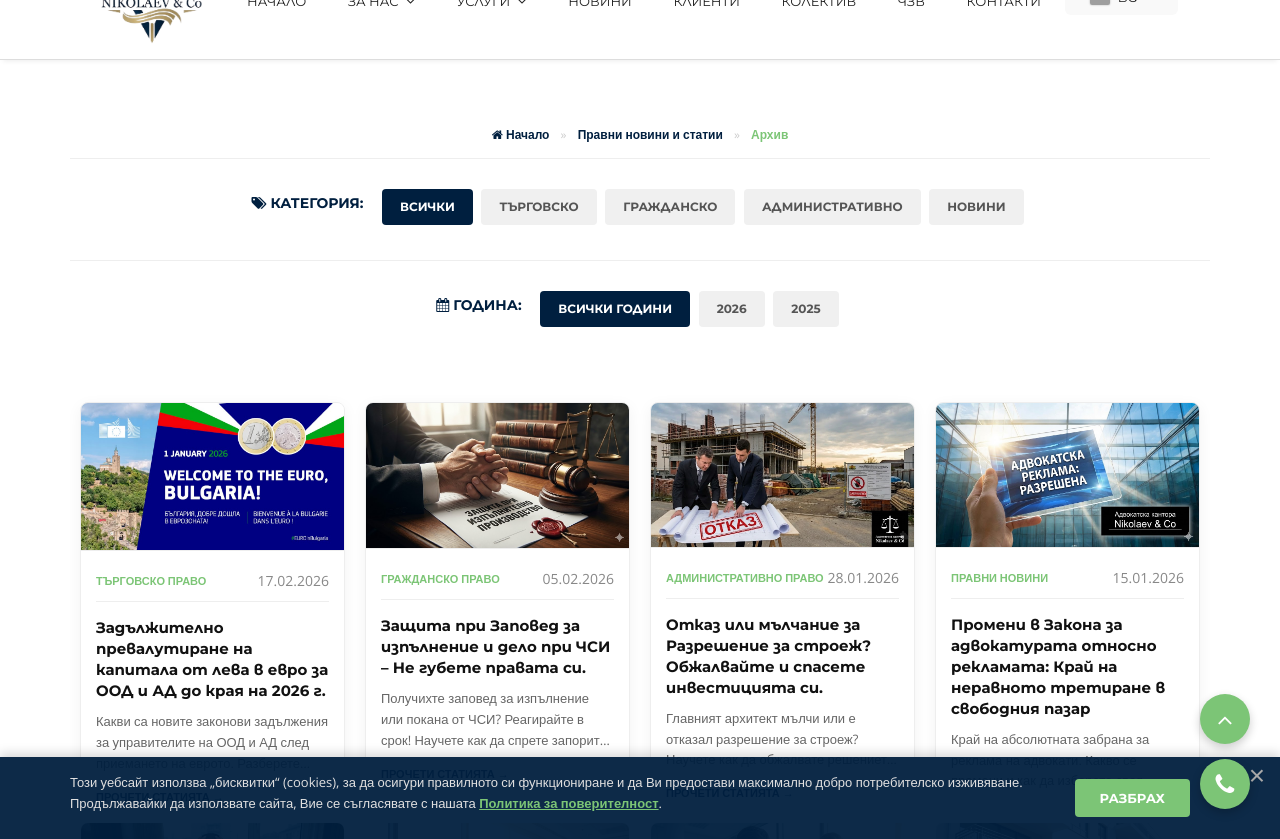
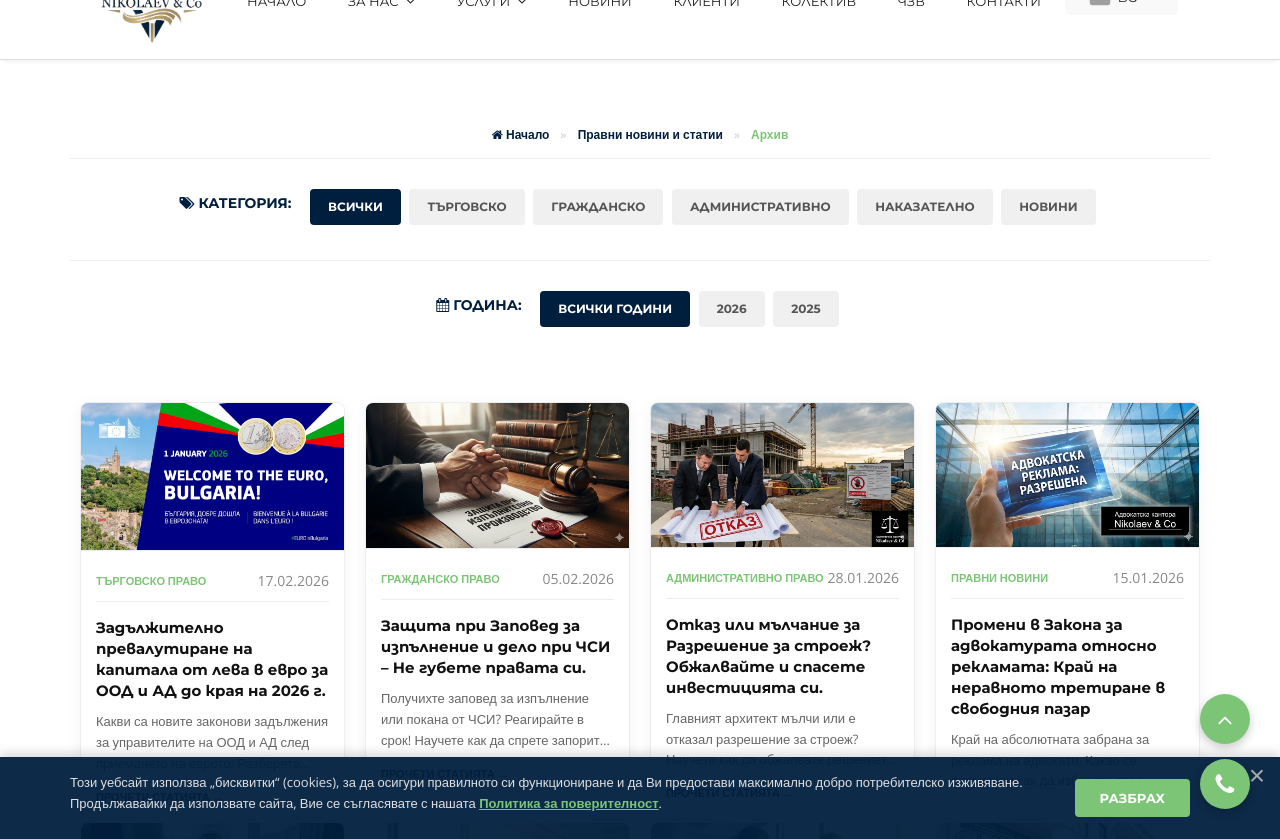
Before and after one commit to NikolaiNikolaev/law-page, a Jekyll site: the page built from novini/arhiv.html, in a window 1280 px wide and 900 px high, scrolled down 379 px, cut to the strip 61-900 px from the top of the window. Built offline with Jekyll 4.4.1, drawn with Linux system fonts in a browser that asks for light colours; grey boxes are pictures that could not be loaded.

Commit message:
Update arhiv.html

```diff
--- a/novini/arhiv.html
+++ b/novini/arhiv.html
@@ -45,6 +45,7 @@
                     <a href="#" data-filter=".targovski">Търговско</a>
                     <a href="#" data-filter=".grazhdanski">Гражданско</a>
                     <a href="#" data-filter=".administrativni">Административно</a>
+                    <a href="#" data-filter=".nakazatelno">Наказателно</a>
                     <a href="#" data-filter=".novini">Новини</a>
                 </div>
 
```
